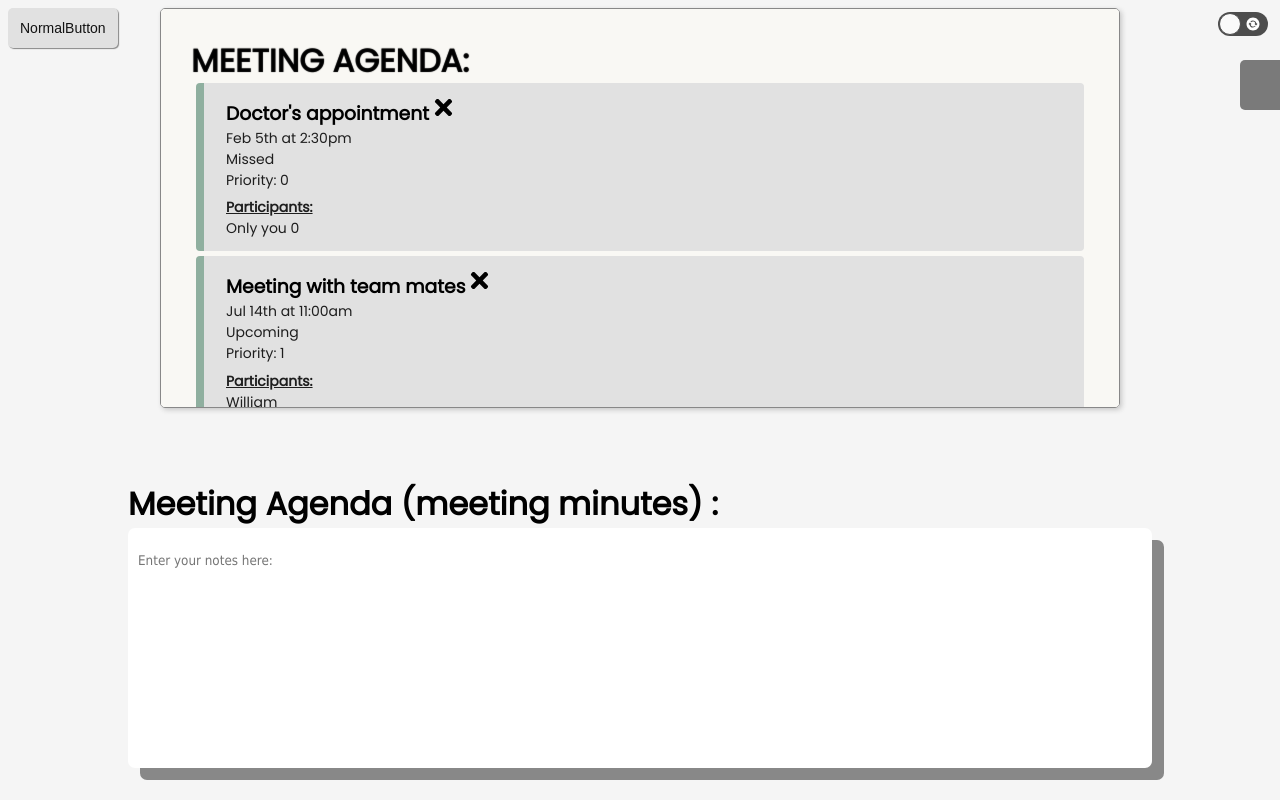
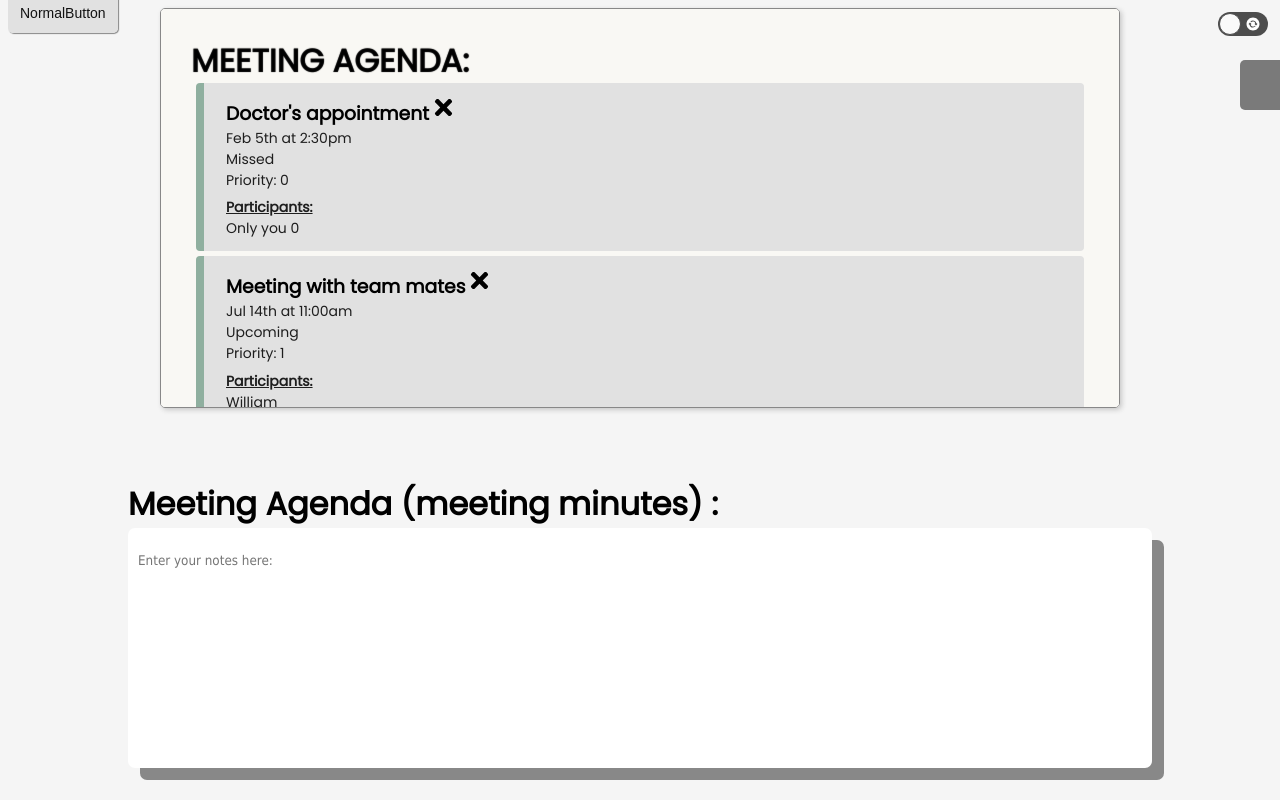
Before and after one commit to luyangliuable/meeting-management-application, a React (Create React App) app in the folder frontend/my-app/: page / in a window 1280 px wide. Built offline with nearby package versions, Linux system fonts and the light colour scheme; grey boxes are pictures that could not be loaded.

Commit message:
made some minor changes

```diff
--- a/frontend/my-app/package.json
+++ b/frontend/my-app/package.json
@@ -8,6 +8,7 @@
     "@testing-library/user-event": "^12.8.3",
     "axios": "^0.21.1",
     "react": "^17.0.2",
+    "react-app": "^1.1.2",
     "react-beautiful-dnd": "^13.1.0",
     "react-datepicker": "^4.1.1",
     "react-dom": "^17.0.2",
--- a/frontend/my-app/src/index.css
+++ b/frontend/my-app/src/index.css
@@ -343,7 +343,7 @@
     text-align: center;
     font: 14px Arial;
     display: inline;
-    position: absolute;
+    position: relative;
     margin: 8px;
     transiton: all 0.2s ease;
 }
```
Also changed, not shown: frontend/package.json (+35 -15 lines), 1 other file (tests, documents, lock files or other folders).
